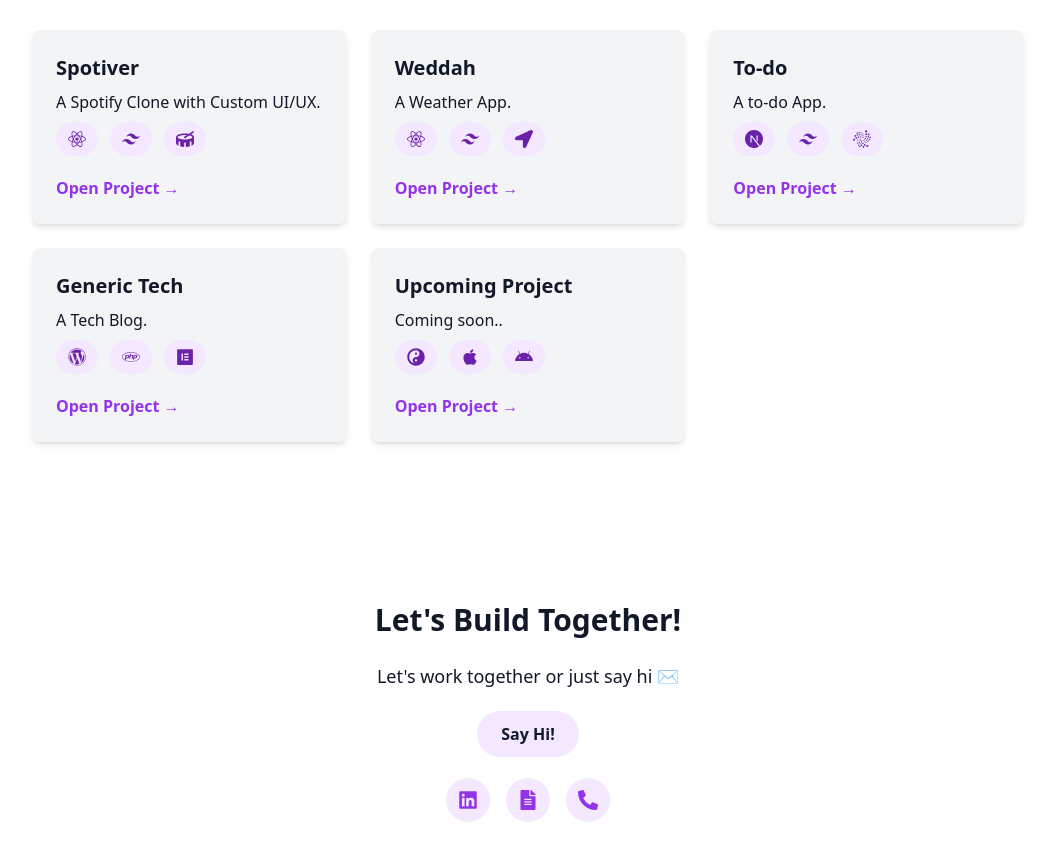
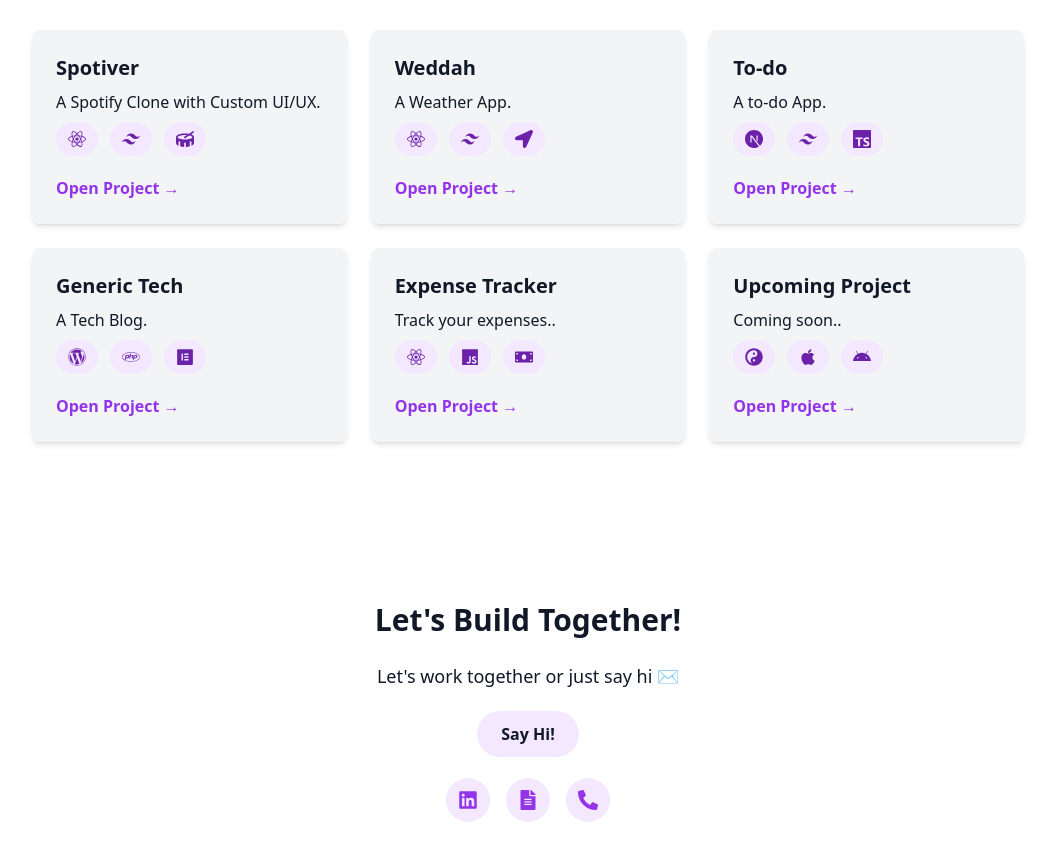
Before and after one commit to raiden597/my-portfolio, a React (Create React App) app: page / in a window 1280 px wide. Shown: the part 1026-1886 px from the top of the page, without its empty margins (112-1167 px from the left). Built offline with nearby package versions, Linux system fonts and the light colour scheme.

Commit message:
new project

```diff
--- a/src/App.js
+++ b/src/App.js
@@ -1,8 +1,8 @@
 import React, { useState, useEffect } from 'react';
 import { motion } from 'framer-motion';
-import { FaSun, FaMoon, FaArrowUp, FaPhp, FaElementor, FaYinYang, FaApple, FaAndroid, FaLocationArrow, FaDrum, FaLinkedin, FaFileAlt, FaPhoneAlt } from 'react-icons/fa';
+import { FaSun, FaMoon, FaArrowUp, FaPhp, FaElementor, FaYinYang, FaApple, FaAndroid, FaLocationArrow, FaDrum, FaLinkedin, FaFileAlt, FaPhoneAlt, FaJs, FaMoneyBill } from 'react-icons/fa';
 import { FaReact, FaWordpress } from 'react-icons/fa';
-import { SiTailwindcss, SiNextdotjs, SiIota } from 'react-icons/si';
+import { SiTailwindcss, SiNextdotjs, SiTypescript } from 'react-icons/si';
 
 function App() {
   const [isDarkMode, setIsDarkMode] = useState(() => {
@@ -152,7 +152,7 @@ function App() {
             techStack={[
             {  icon: SiNextdotjs },
             {  icon: SiTailwindcss },
-            {  icon: SiIota }
+            {  icon: SiTypescript }
                        ]}
           />
           <ProjectCard
@@ -163,6 +163,16 @@ function App() {
             { icon: FaWordpress },
             { icon: FaPhp },
             { icon: FaElementor }
+                       ]}
+          />
+          <ProjectCard
+            title="Expense Tracker"
+            description="Track your expenses.."
+            link="https://expense-tracker-roan-kappa.vercel.app/"
+            techStack={[
+            { icon: FaReact },
+            { icon: FaJs },
+            { icon: FaMoneyBill }
                        ]}
           />
           <ProjectCard
```
